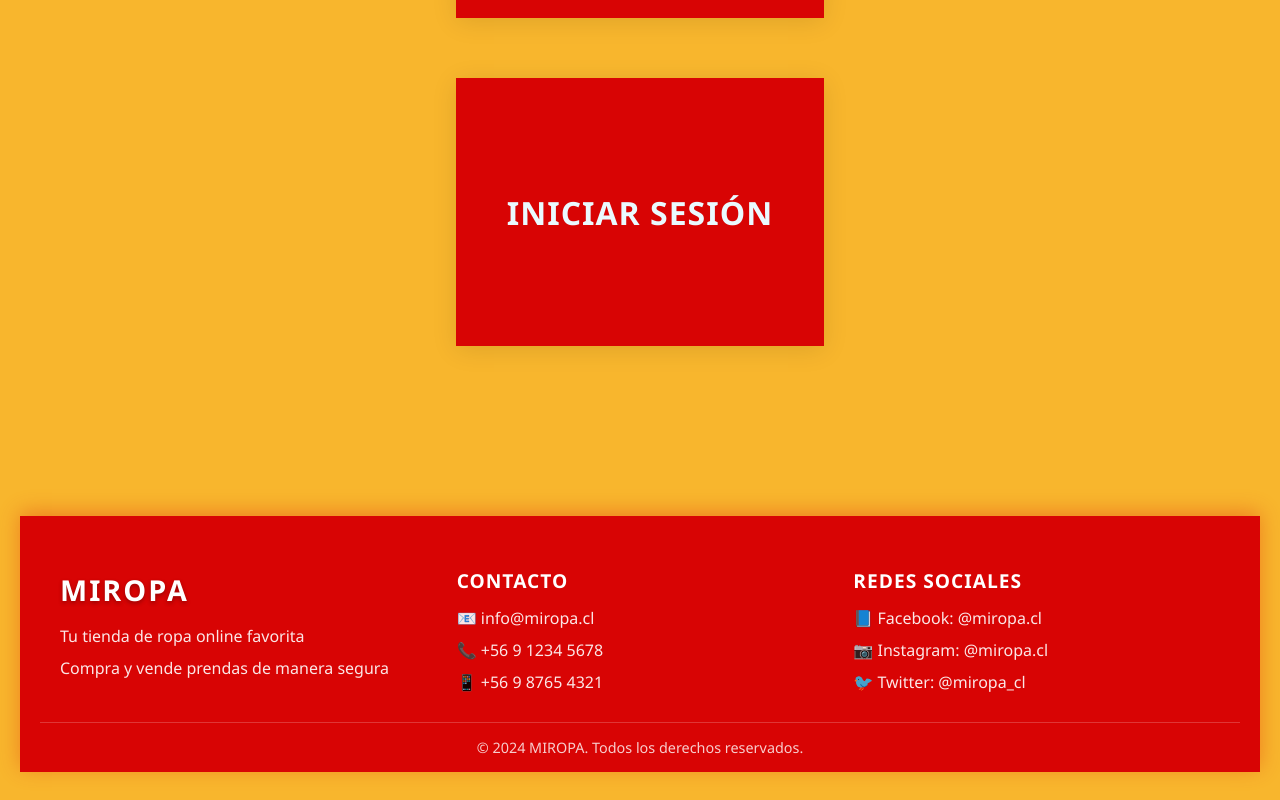
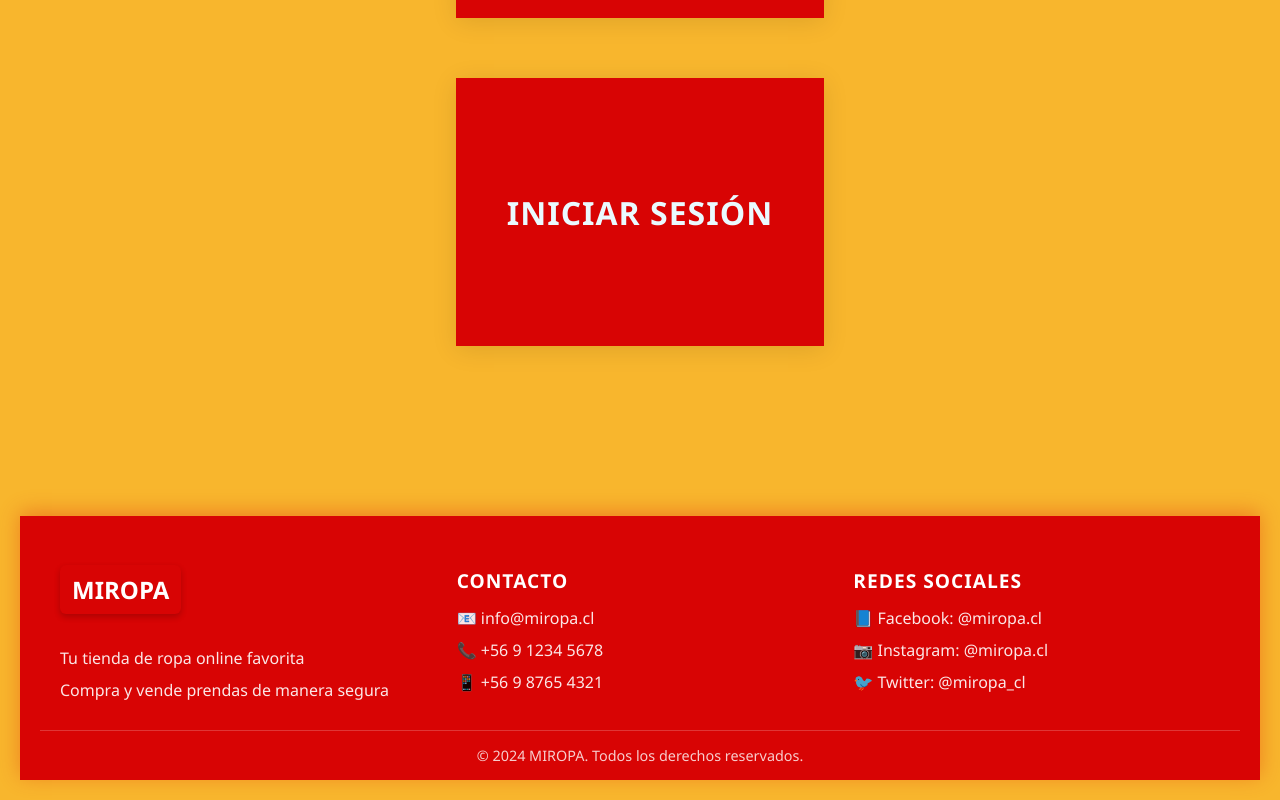
Before and after one commit to tofy708/MIROPA, a React (Create React App) app: page / in a window 1280 px wide. Shown: the part 436-1236 px from the top of the page. Built offline with nearby package versions, Linux system fonts and the light colour scheme.

Commit message:
Deployed website

```diff
--- a/src/App.css
+++ b/src/App.css
@@ -28,15 +28,22 @@ body {
 }
 
 .titulo {
-  color: var(--negro);
+  background: #d80404;
+  color: #fff;
   text-align: center;
   font-size: 3rem;
   margin-bottom: 30px;
   letter-spacing: 2px;
   font-weight: 700;
   margin-top: 0;
-  padding-top: 40px;
+  padding: 40px 32px 20px 32px;
   font-family: 'Segoe UI', 'Roboto', 'Helvetica Neue', Arial, sans-serif !important;
+  border-radius: 0;
+  display: block;
+  box-shadow: 0 4px 16px rgba(216,4,4,0.12);
+  margin-left: auto;
+  margin-right: auto;
+  width: fit-content;
 }
 
 .formulario {
@@ -1065,11 +1072,13 @@ body {
 }
 
 .footer-section h3 {
-  font-size: 1.8rem;
-  font-weight: 700;
-  margin-bottom: 15px;
-  letter-spacing: 2px;
-  text-shadow: 0 2px 4px rgba(0,0,0,0.3);
+  font-size: 1.5rem;
+  background: #d80404;
+  color: #fff;
+  padding: 8px 12px;
+  border-radius: 6px;
+  display: inline-block;
+  box-shadow: 0 3px 6px rgba(0,0,0,0.2);
 }
 
 .footer-section h4 {
```
